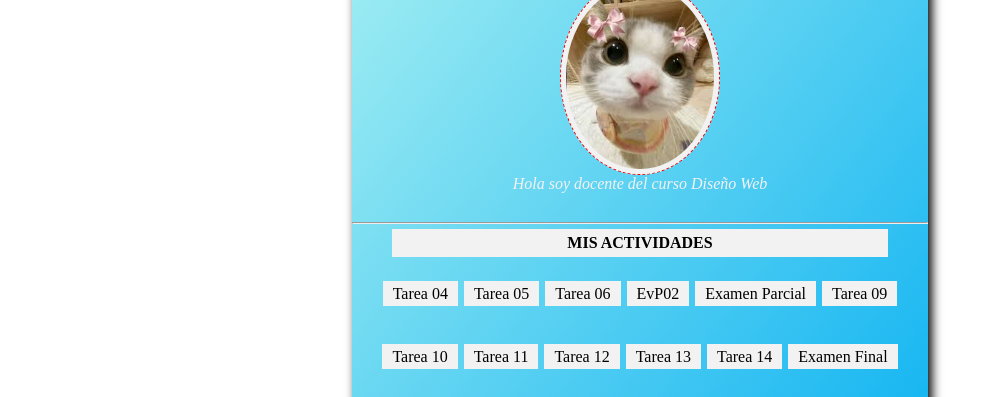
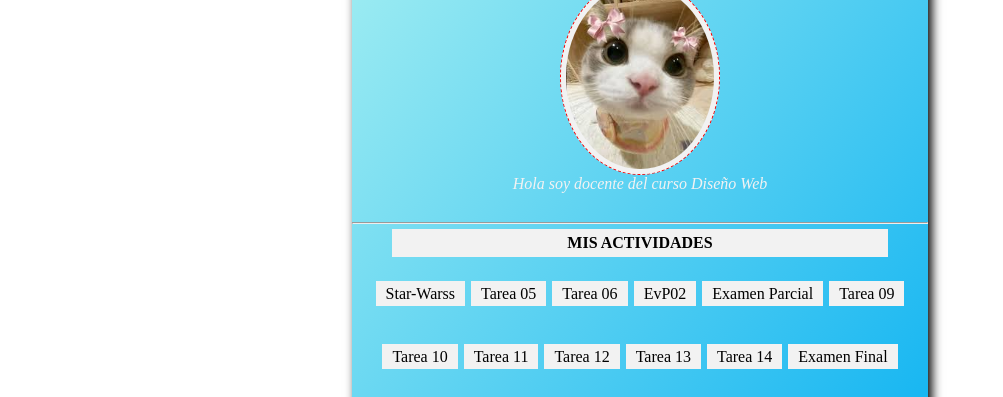
Before and after one commit to clau2312/clau2312.github.io, a plain HTML site: page index.html in a window 1280 px wide. Shown: the part 201-598 px from the top of the page, without its empty margins (0-1003 px from the left). Drawn offline with Linux system fonts and the light colour scheme.

Commit message:
Update index.html

```diff
--- a/index.html
+++ b/index.html
@@ -23,7 +23,7 @@ v<!DOCTYPE html>
             <p>Mis Actividades</p>
             <ul>
                 <!--tarea04,tarea05,evp2,exp son los nombres de los repositorios github secundarios-->
-                <li><a href="/Star-Warss/index.html">Tarea 04</a></li>
+                <li><a href="/Star-Warss/index.html">Star-Warss</a></li>
                 <li><a href="/tarea05/index.html">Tarea 05</a></li>
                 <li><a href="/tarea06/index.html">Tarea 06</a></li>
                 <li><a href="/evp2/index.html">EvP02</a></li>
```
